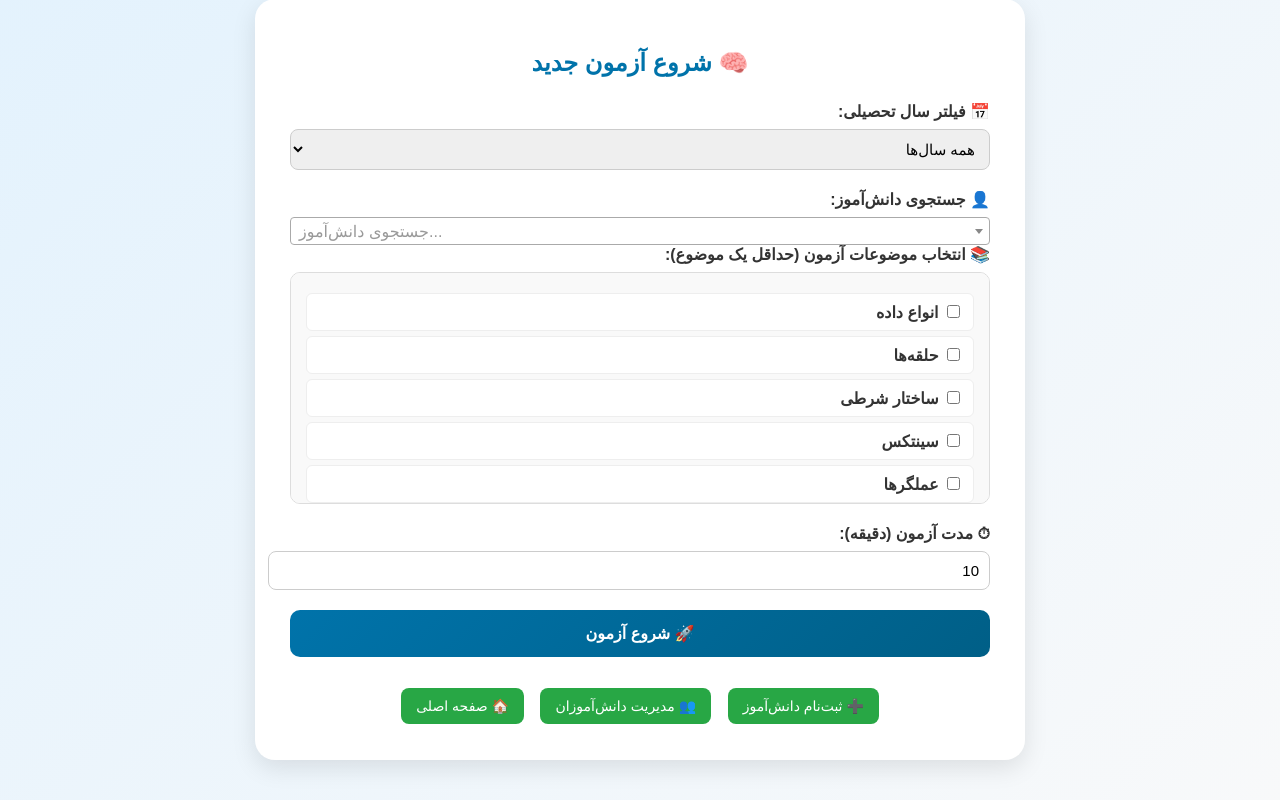
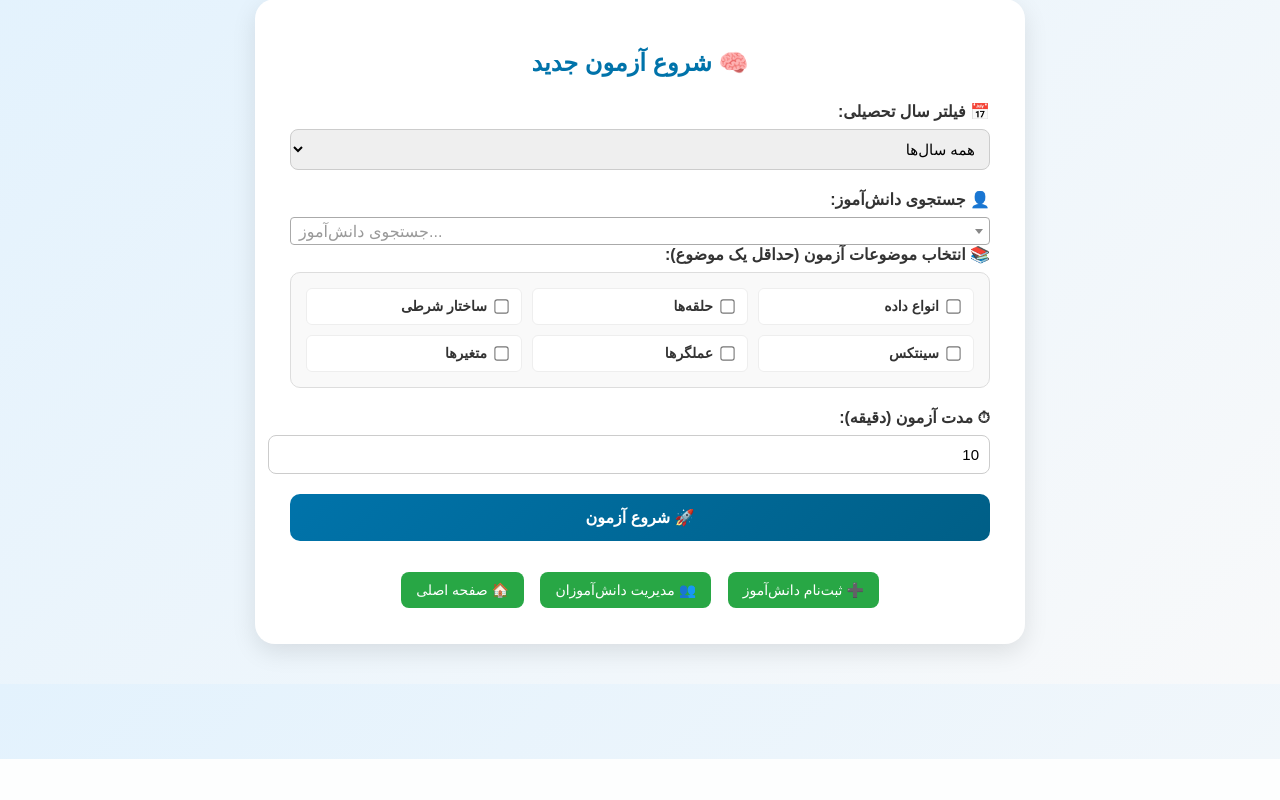
Before and after one commit to secad135/quiz, a PHP site: page /start_quiz.php in a window 1280 px wide. Shown: the part 41-841 px from the top of the page. After the commit the page ends 800 px from the top, so only its background shows below. Run offline with PHP 8.4, Linux system fonts and the light colour scheme; data comes from the database, SQL or seed files in the repository; some libraries are stand-ins or nearby versions.

Commit message:
checkbox in start quiz

```diff
--- a/start_quiz.php
+++ b/start_quiz.php
@@ -71,17 +71,31 @@ select, input[type="number"] {
     margin-bottom: 20px;
     max-height: 200px;
     overflow-y: auto;
+    display: grid;
+    grid-template-columns: repeat(3, 1fr);
+    gap: 10px;
 }
 .checkbox-list label {
-    display: block;
+    display: flex;
+    align-items: center;
     padding: 8px 10px;
-    margin: 5px 0;
+    margin: 0;
     background: white;
     border-radius: 6px;
     border: 1px solid #eee;
     transition: background 0.3s ease;
+    font-size: 14px;
+    cursor: pointer;
 }
-.checkbox-list label:hover { background: #eaf6ff; }
+.checkbox-list label:hover {
+    background: #eaf6ff;
+    border-color: #0073aa;
+}
+.checkbox-list input[type="checkbox"] {
+    margin-left: 8px;
+    transform: scale(1.1);
+    cursor: pointer;
+}
 
 button {
     background: linear-gradient(135deg, #0073aa, #005f87);
@@ -128,8 +142,17 @@ button:hover { background: linear-gradient(135deg, #006194, #004f70); }
         padding: 20px;
         margin: 20px;
     }
+    .checkbox-list {
+        grid-template-columns: repeat(2, 1fr);
+    }
     button {
         font-size: 15px;
+    }
+}
+
+@media (max-width: 400px) {
+    .checkbox-list {
+        grid-template-columns: 1fr;
     }
 }
 </style>
```
